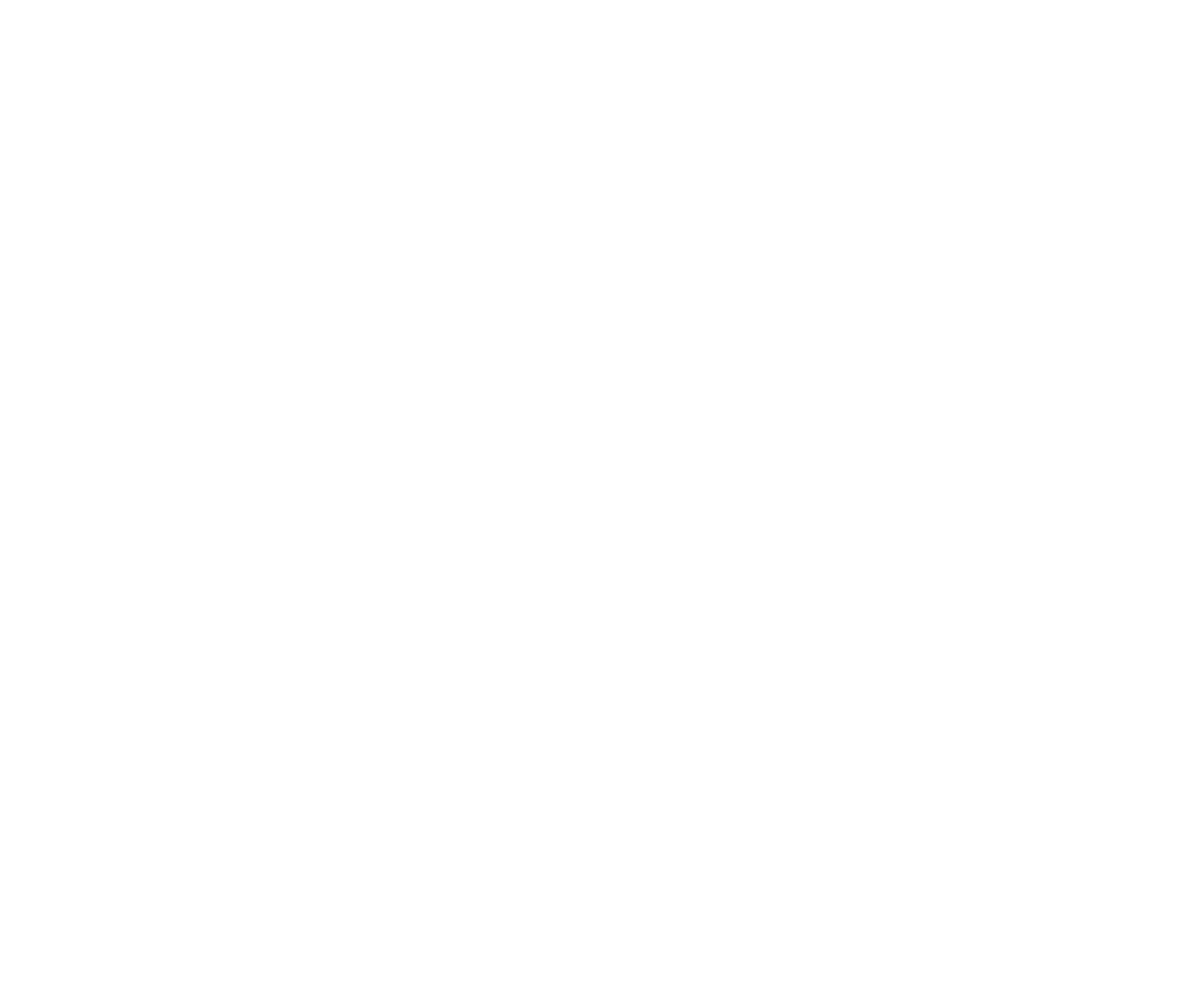
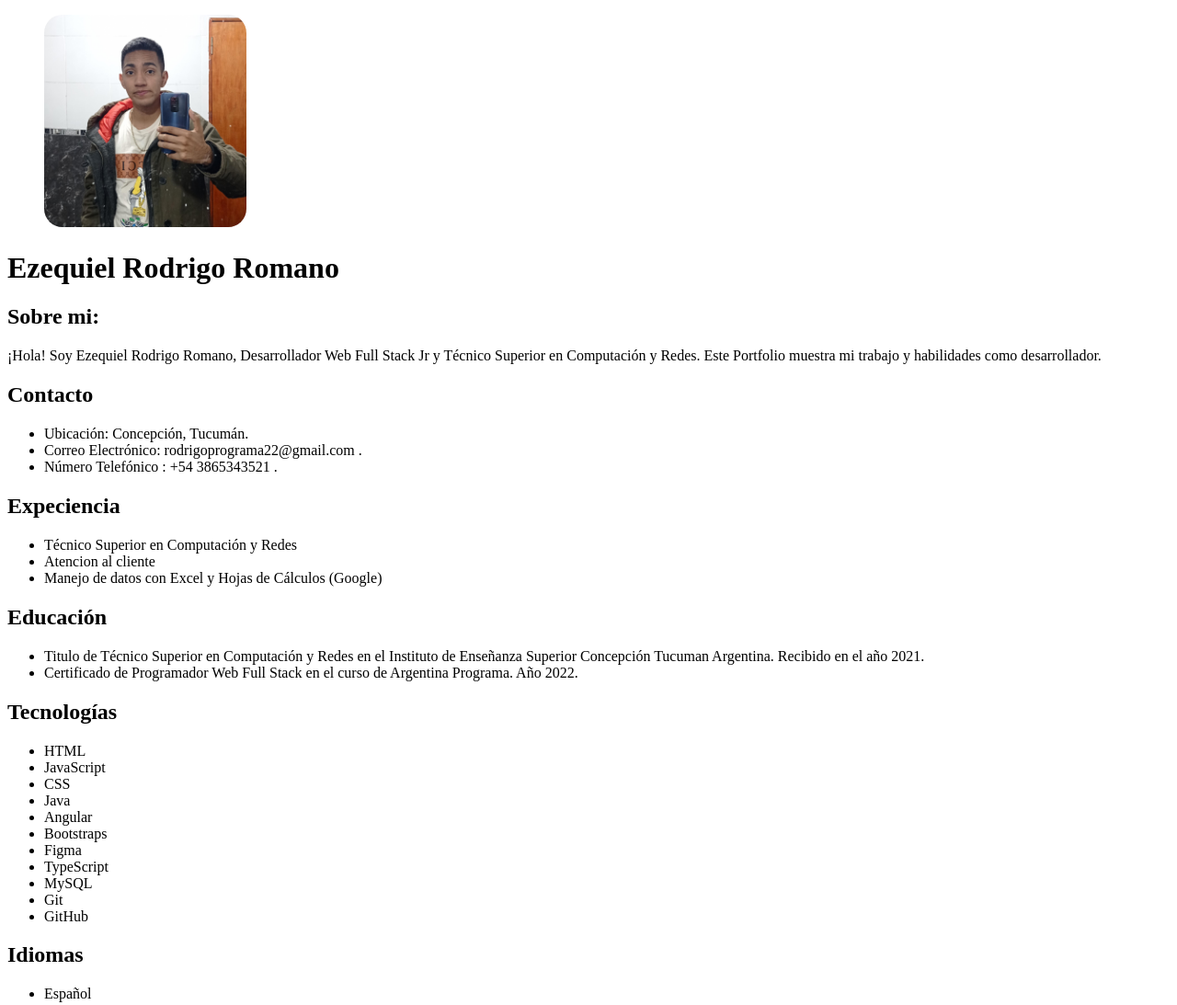
Before and after one commit to RodrigoProgram22/MindHub-RodrigoRomano, a plain HTML site: page CV/index.html in a window 1280 px wide. Shown: the whole page at 92% size. Before the commit the page ends 800 px from the top, so only its background shows below. Drawn offline with Linux system fonts and the light colour scheme.

Commit message:
Primer tarea CV.

```diff
--- a/CV/index.html
+++ b/CV/index.html
@@ -1,11 +1,82 @@
 <!DOCTYPE html>
-<html lang="en">
-<head>
-    <meta charset="UTF-8">
-    <meta name="viewport" content="width=device-width, initial-scale=1.0">
-    <title>CV</title>
-</head>
-<body>
-
-</body>
+<html lang="es">
+  <head>
+    <meta charset="UTF-8" />
+    <meta name="viewport" content="width=device-width, initial-scale=1.0" />
+    <link rel="stylesheet" href="/styles.css" />
+    <title>CV-Ezequiel</title>
+  </head>
+  <body>
+    <header>
+      <!--Foto presentacion-->
+      <figure>
+        <img src="rodrigo.jpg" alt="foto de rodrigo frente al espejo" />
+      </figure>
+      <!--Sobre mi-->
+      <h1>Ezequiel Rodrigo Romano</h1>
+      <h2>Sobre mi:</h2>
+      <p>
+        ¡Hola! Soy Ezequiel Rodrigo Romano, Desarrollador Web Full Stack Jr y
+        Técnico Superior en Computación y Redes. Este Portfolio muestra mi
+        trabajo y habilidades como desarrollador.
+      </p>
+    </header>
+    <!--CONTACTO-->
+    <section>
+      <h2>Contacto</h2>
+      <ul>
+        <li>Ubicación: Concepción, Tucumán.</li>
+        <li>Correo Electrónico: rodrigoprograma22@gmail.com .</li>
+        <li>Número Telefónico : +54 3865343521 .</li>
+      </ul>
+    </section>
+    <!--EXPERIENCIA LABORAL-->
+    <section>
+      <h2>Expeciencia</h2>
+      <ul>
+        <li>Técnico Superior en Computación y Redes</li>
+        <li>Atencion al cliente</li>
+        <li>Manejo de datos con Excel y Hojas de Cálculos (Google)</li>
+      </ul>
+    </section>
+    <!--EDUCACION-->
+    <section>
+      <h2>Educación</h2>
+      <ul>
+        <li>
+          Titulo de Técnico Superior en Computación y Redes en el Instituto de
+          Enseñanza Superior Concepción Tucuman Argentina. Recibido en el año
+          2021.
+        </li>
+        <li>
+          Certificado de Programador Web Full Stack en el curso de Argentina
+          Programa. Año 2022.
+        </li>
+      </ul>
+    </section>
+    <!-- Tecnologías Usadas -->
+    <section>
+        <h2>Tecnologías</h2>
+        <ul>
+            <li>HTML</li>
+            <li>JavaScript</li>
+            <li>CSS</LI>
+            <li>Java</LI>
+            <li>Angular</LI>
+            <li>Bootstraps</LI>
+            <li>Figma</li>
+            <li>TypeScript</li>
+            <li>MySQL</li>
+            <li>Git</li>
+            <li>GitHub</li>
+        </ul>
+    </section>
+    <!--IDIOMA-->
+    <section>
+      <h2>Idiomas</h2>
+      <ul>
+        <li>Español</li>
+      </ul>
+    </section>
+  </body>
 </html>
--- /dev/null
+++ b/CV/styles.css
@@ -0,0 +1,5 @@
+img{
+    width: 220px;
+    object-fit: contain;
+    border-radius:20px;
+}
```
Also changed, not shown: CV/rodrigo.jpg (added).
